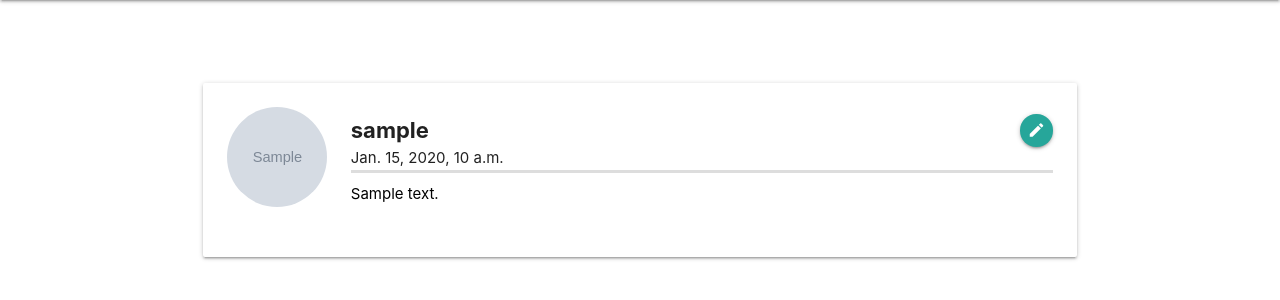
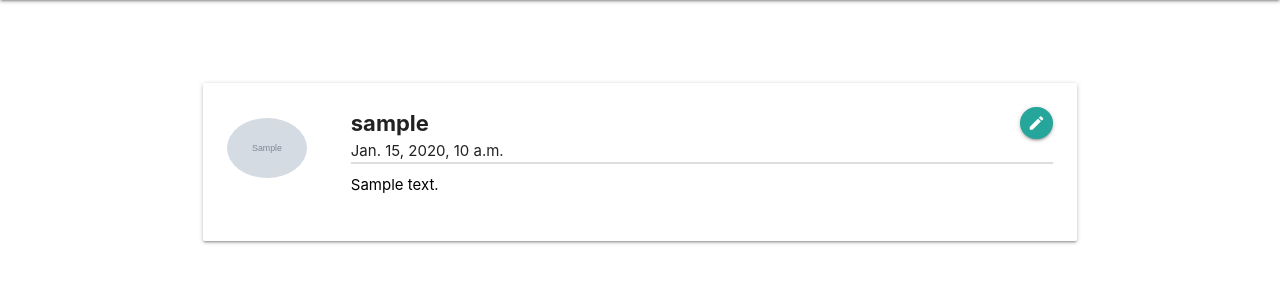
Before and after one commit to Ronith900/django_blog, a Django app: page / in a window 1280 px wide. Shown: the part 64-364 px from the top of the page. Run offline with Django 3.2, Linux system fonts and the light colour scheme; a user stored in the database is signed in; tables that the repository leaves empty hold one stand-in row (values such as "Sample post"); grey boxes marked "Sample" are stand-in pictures; some libraries are stand-ins or nearby versions.

Commit message:
enhancements

```diff
--- a/blog/templates/blog/_tweet.html
+++ b/blog/templates/blog/_tweet.html
@@ -4,10 +4,10 @@
     <div class="row valign-wrapper">
         <div class="col s2">
             <img src="{{post.user.profile.image.url}}" alt="" class="circle responsive-img"
-                 style="width:100px;height:100px;border-radius:50%;object-fit:cover;"> <!-- notice the "circle" class -->
+                 style="width:80px;height:50;radius:40px"> <!-- notice the "circle" class -->
         </div>
         <div class="col s12">
-            <div style="border-bottom:3px solid #dddddd;">
+            <div style="border-bottom:2px solid #dddddd;">
 
                 <span class="tweet-username">{{post.user.username}} </span>
                 <a href="#" class="right waves-effect waves-light btn-small btn-floating dropdown-trigger"
```
